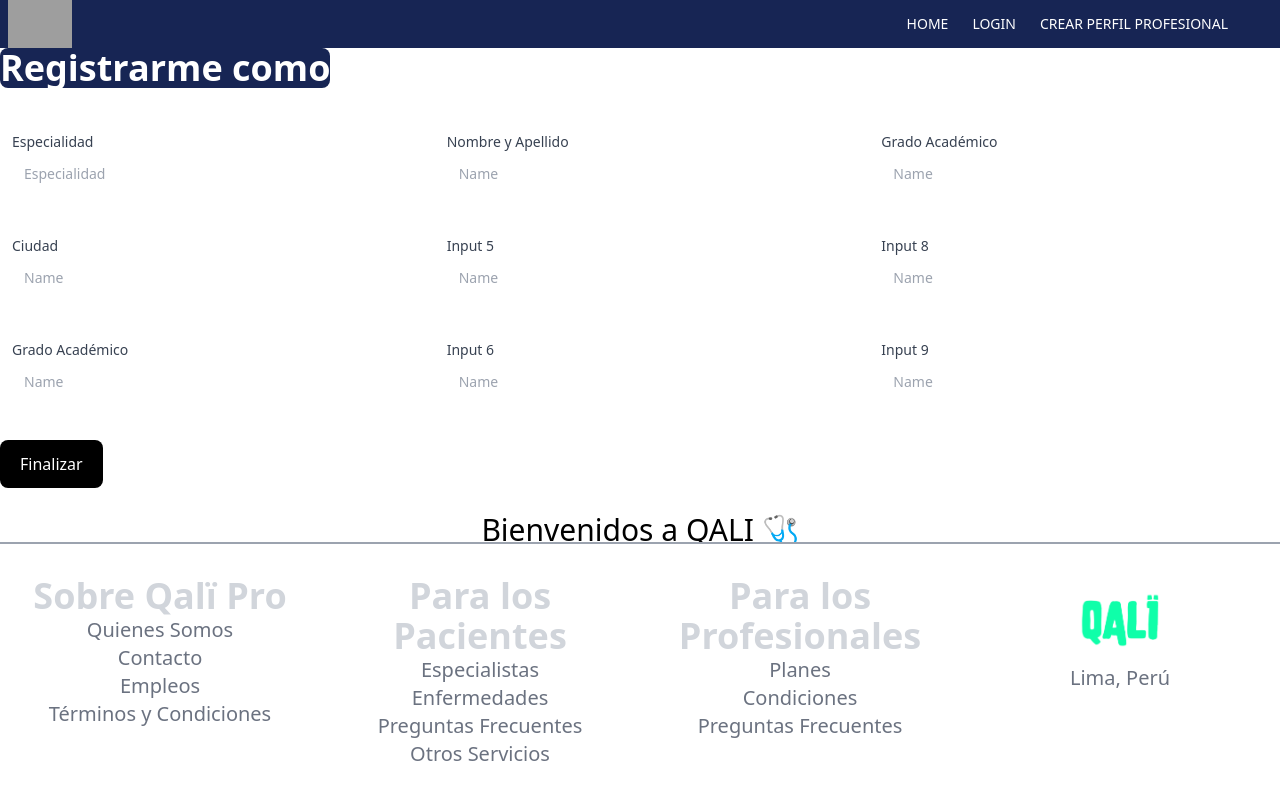
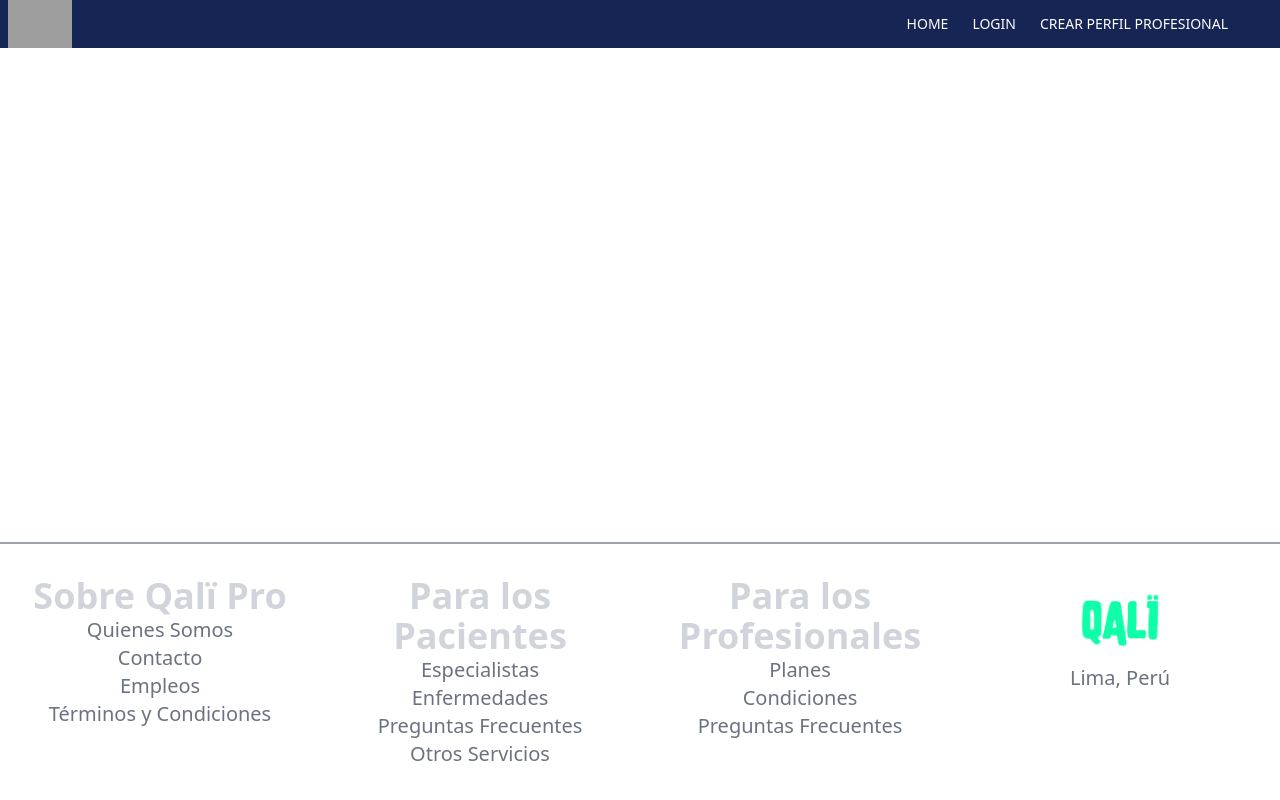
Before and after one commit to abelacco/qali-client, a React (Vite) app in the folder qali-client/: page / in a window 1280 px wide. Built offline with nearby package versions, Linux system fonts and the light colour scheme; grey boxes are pictures that could not be loaded.

Commit message:
idem master app.jsx

```diff
--- a/qali-client/src/App.jsx
+++ b/qali-client/src/App.jsx
@@ -3,18 +3,11 @@
 //Components
 import Home from "./components/Home/Home";
 
-import Navbar from './components/Navbar/Navbar.jsx'
-import {Footer}  from './components/Footer/Footer.jsx'
-import { FormDoctor } from './components/FormDoctor/FormDoctor.jsx';
 
 function App() {
 
   return (
     <>
-    <Navbar/>
-    <FormDoctor/>
-      <h1 className="text-center text-3xl font-medium mt-2 py-4"> Bienvenidos a QALI 🩺</h1>
-      <Footer/>
       <Routes>
         <Route exact path="/" element={<Home/>}/>
       </Routes>
--- a/qali-client/src/components/Home/Home.jsx
+++ b/qali-client/src/components/Home/Home.jsx
@@ -1,4 +1,4 @@
-import React from 'react'
+
 import { Footer } from '../Footer/Footer'
 import Navbar from '../Navbar/Navbar'
 
```
